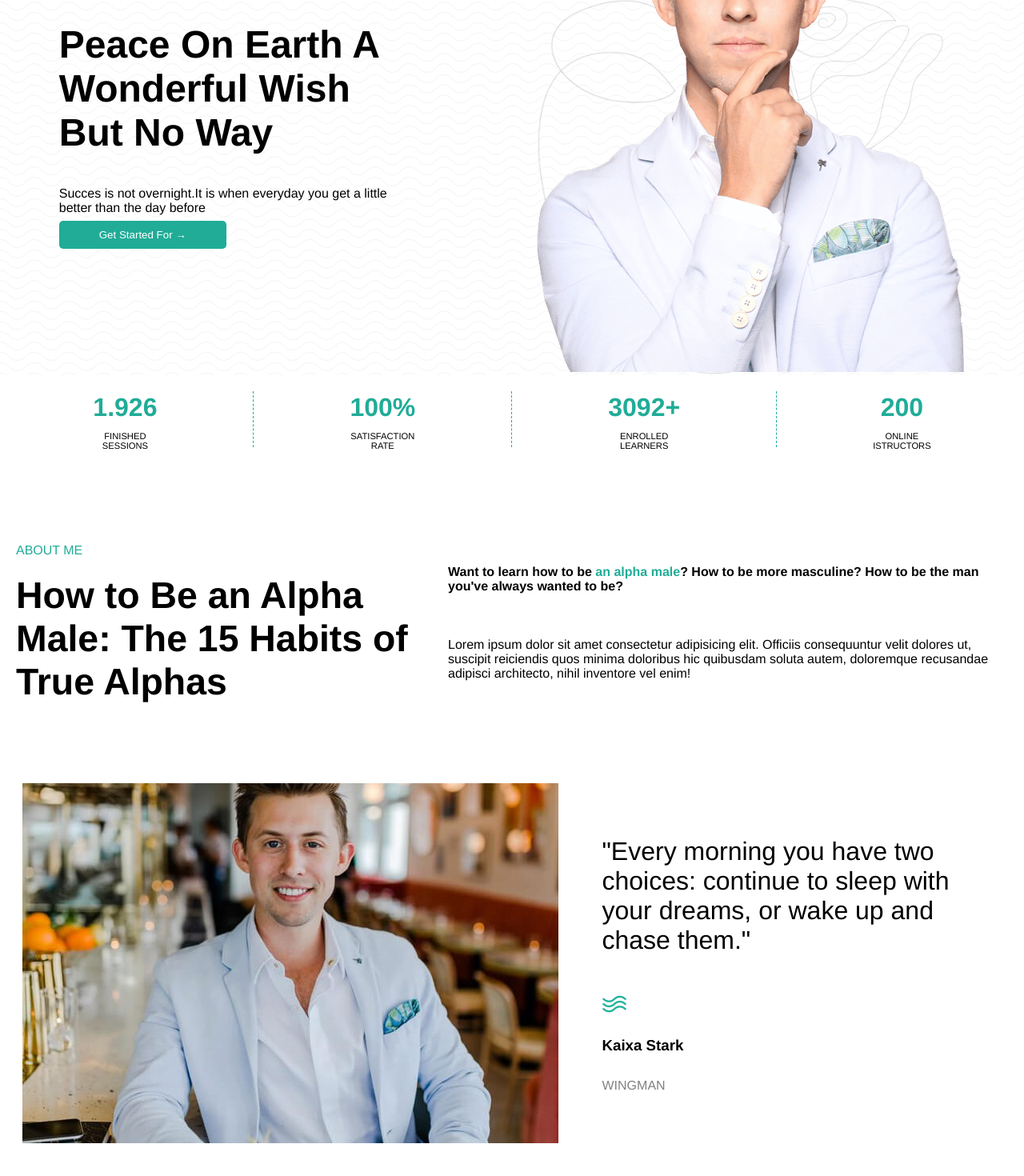
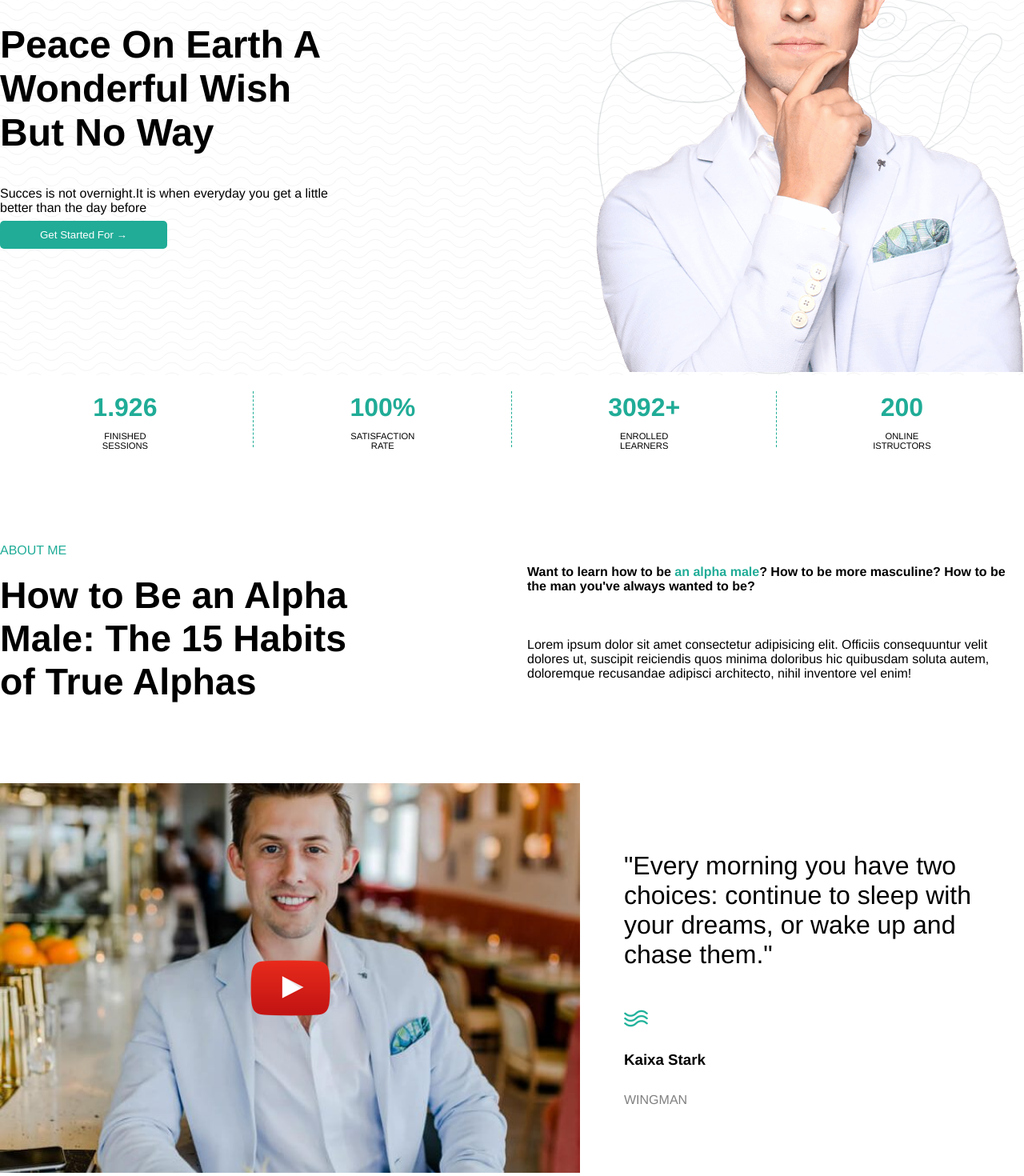
Before and after one commit to Fraianni/proj-html-vuejs, a Vue app: page / in a window 1280 px wide. Shown: the part 341-1811 px from the top of the page at 80% size. Before the commit the page ends 1774 px from the top, so only its background shows below. Built offline with nearby package versions, Linux system fonts and the light colour scheme.

Commit message:
allineamento varie sezioni

```diff
--- a/src/components/AboutMeComponent.vue
+++ b/src/components/AboutMeComponent.vue
@@ -1,4 +1,5 @@
 <template>
+    <div class="container">
         <div class="about_me">
             <div class="alpha">
                 <p>ABOUT ME</p>
@@ -9,6 +10,9 @@
                 <p>Lorem ipsum dolor sit amet consectetur adipisicing elit. Officiis consequuntur velit dolores ut, suscipit reiciendis quos minima doloribus hic quibusdam soluta autem, doloremque recusandae adipisci architecto, nihil inventore vel enim!</p>
             </div>
         </div>
+    </div>
+
+
 </template>
 
 <script>
@@ -18,16 +22,21 @@ export default {
 </script>
 
 <style scoped lang="scss">
+    .container{
+        display: flex;
+        justify-content: center;
+    }
+
     .about_me{
+        max-width: 1400px;
         display: flex;
-        justify-content: space-around;
+        justify-content: space-between;
         margin-top: 100px;
         text-align: left;
 
-        >*{
-        }
         .alpha{
             max-width: 500px;
+            margin-right: 200px;
 
             h1{
                 font-size:2.9rem;
@@ -41,7 +50,6 @@ export default {
             display: flex;
             flex-direction: column;
             justify-content: space-around;
-            max-width: 700px;
 
             .title{
                 font-weight: bold;
--- a/src/components/FeedbackComponent.vue
+++ b/src/components/FeedbackComponent.vue
@@ -1,6 +1,6 @@
 <template>
-    <div class="feedback">
-
+    <div class="container">
+        <div class="feedback">
             <div class="stats">
                 <h3>1.926</h3>
                 <p>FINISHED SESSIONS</p>
@@ -18,6 +18,9 @@
                 <p>ONLINE ISTRUCTORS</p>
             </div>
         </div>
+    </div>
+
+
 
 
 </template>
@@ -29,7 +32,14 @@ export default {
 </script>
 
 <style scoped lang="scss">
+
+    .container{
+        display: flex;
+        justify-content: center;
+    }
     .feedback{
+        width: 1400px;
+
         display: flex;
         justify-content: center;
         .stats{
--- a/src/components/HeroHeaderComponent.vue
+++ b/src/components/HeroHeaderComponent.vue
@@ -1,5 +1,6 @@
 <template>
-    <section>
+    <div class="container">
+        <section>
         <div class="HeaderInfo">
             <h5>I'M WINGMAN</h5>
             <h1>Peace On Earth A Wonderful Wish But No Way</h1>
@@ -11,6 +12,8 @@
 
         </div>
     </section>
+    </div>
+
 
 </template>
 
@@ -21,11 +24,16 @@ export default {
 </script>
 
 <style scoped lang="scss">
+    .container{
+        display: flex;
+        justify-content: center;
+    }
     section{
         display: flex;
-        justify-content: space-around;
+        justify-content: space-between;
         align-items: center;
         margin-top: 100px;
+        width: 1400px;
 
         .HeaderImg{
             background-image: url('../assets/motivation/images/home-movation-shape-face.png');
--- a/src/components/YouTubeComponent.vue
+++ b/src/components/YouTubeComponent.vue
@@ -1,7 +1,10 @@
 <template>
     <div class="container">
+        <div class="video">
             <div class="video_preview">
-        <img src="../assets/motivation/images/home-movation-video-poster-670x450.jpg" alt="">
+                <img class="person" src="../assets/motivation/images/home-movation-video-poster-670x450.jpg" alt="">
+                <img class="play" src="../assets/motivation/images/icon-youtube-play.png" alt="">
+
             </div>
             <div class="video_info">
                 <p>"Every morning you have two choices: continue to sleep with your dreams, or wake up and chase them."</p>
@@ -10,6 +13,10 @@
                 <span>WINGMAN</span>
             </div>
          </div>
+    </div>
+
+
+
 </template>
 
 <script>
@@ -20,12 +27,32 @@ export default {
 
 <style scoped lang="scss">
     .container{
+        display: flex;
+        justify-content: center;
+    }
+    .video{
         margin-top: 100px;
         display: flex;
-        justify-content: space-around;
+        justify-content: space-between;
+        width: 1400px;
         .video_preview{
-            img{
+            position: relative;
+            flex-grow:0.5;
+            .person{
                 width: 100%;
+            }
+            .play{
+                position:absolute;
+                left: 50%;
+                top: 45%;
+                transform: translateX(-50%);
+                &:hover{
+                    filter: grayscale(50%);
+
+                }
+
+
+
             }
         }
         .video_info{
```
Lines whose indentation alone changed are shown as unchanged.
